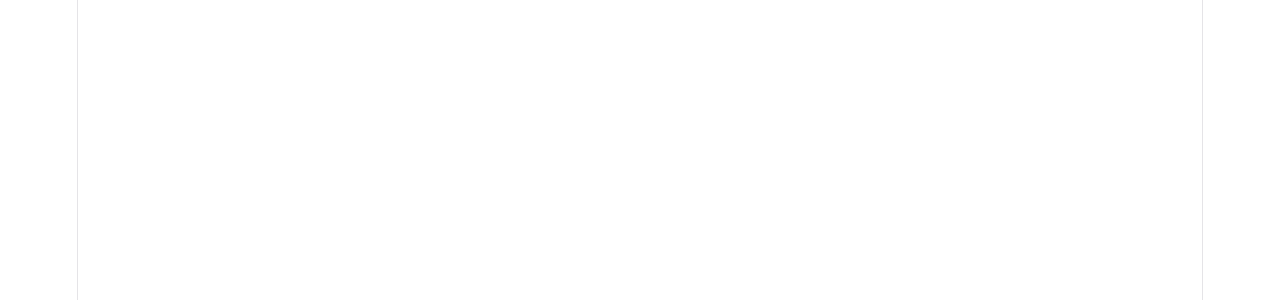
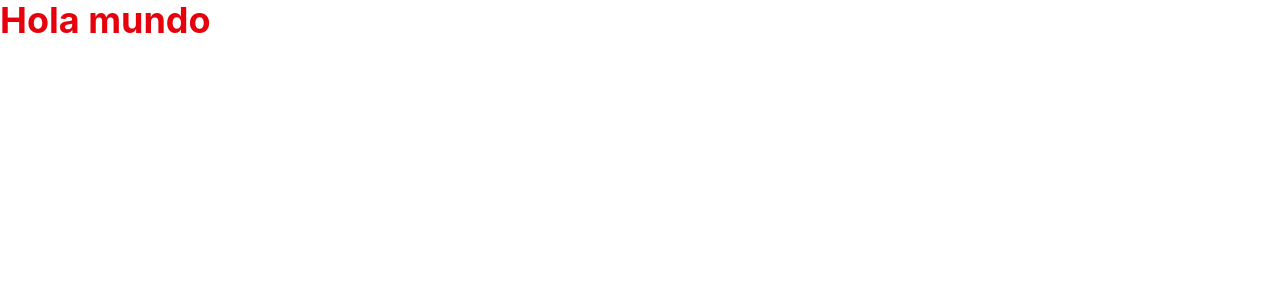
Before and after one commit to luisbr55/Portfolio, a React app: page / in a window 1280 px wide. Shown: the top 300 px of the page. Built offline with nearby package versions, Linux system fonts and the light colour scheme; the HTML template or start-up script is replaced by a standard one.

Commit message:
feat: add tailwind css

```diff
--- a/src/App.tsx
+++ b/src/App.tsx
@@ -1,3 +1,7 @@
 export default function App() {
-  return <main />;
+  return (
+    <main>
+      <h1 className="text-4xl font-bold text-red-600">Hola mundo</h1>
+    </main>
+  )
 }
--- a/src/index.css
+++ b/src/index.css
@@ -1,111 +1 @@
-:root {
-  --text: #6b6375;
-  --text-h: #08060d;
-  --bg: #fff;
-  --border: #e5e4e7;
-  --code-bg: #f4f3ec;
-  --accent: #aa3bff;
-  --accent-bg: rgba(170, 59, 255, 0.1);
-  --accent-border: rgba(170, 59, 255, 0.5);
-  --social-bg: rgba(244, 243, 236, 0.5);
-  --shadow:
-    rgba(0, 0, 0, 0.1) 0 10px 15px -3px, rgba(0, 0, 0, 0.05) 0 4px 6px -2px;
-
-  --sans: system-ui, 'Segoe UI', Roboto, sans-serif;
-  --heading: system-ui, 'Segoe UI', Roboto, sans-serif;
-  --mono: ui-monospace, Consolas, monospace;
-
-  font: 18px/145% var(--sans);
-  letter-spacing: 0.18px;
-  color-scheme: light dark;
-  color: var(--text);
-  background: var(--bg);
-  font-synthesis: none;
-  text-rendering: optimizeLegibility;
-  -webkit-font-smoothing: antialiased;
-  -moz-osx-font-smoothing: grayscale;
-
-  @media (max-width: 1024px) {
-    font-size: 16px;
-  }
-}
-
-@media (prefers-color-scheme: dark) {
-  :root {
-    --text: #9ca3af;
-    --text-h: #f3f4f6;
-    --bg: #16171d;
-    --border: #2e303a;
-    --code-bg: #1f2028;
-    --accent: #c084fc;
-    --accent-bg: rgba(192, 132, 252, 0.15);
-    --accent-border: rgba(192, 132, 252, 0.5);
-    --social-bg: rgba(47, 48, 58, 0.5);
-    --shadow:
-      rgba(0, 0, 0, 0.4) 0 10px 15px -3px, rgba(0, 0, 0, 0.25) 0 4px 6px -2px;
-  }
-
-  #social .button-icon {
-    filter: invert(1) brightness(2);
-  }
-}
-
-#root {
-  width: 1126px;
-  max-width: 100%;
-  margin: 0 auto;
-  text-align: center;
-  border-inline: 1px solid var(--border);
-  min-height: 100svh;
-  display: flex;
-  flex-direction: column;
-  box-sizing: border-box;
-}
-
-body {
-  margin: 0;
-}
-
-h1,
-h2 {
-  font-family: var(--heading);
-  font-weight: 500;
-  color: var(--text-h);
-}
-
-h1 {
-  font-size: 56px;
-  letter-spacing: -1.68px;
-  margin: 32px 0;
-  @media (max-width: 1024px) {
-    font-size: 36px;
-    margin: 20px 0;
-  }
-}
-h2 {
-  font-size: 24px;
-  line-height: 118%;
-  letter-spacing: -0.24px;
-  margin: 0 0 8px;
-  @media (max-width: 1024px) {
-    font-size: 20px;
-  }
-}
-p {
-  margin: 0;
-}
-
-code,
-.counter {
-  font-family: var(--mono);
-  display: inline-flex;
-  border-radius: 4px;
-  color: var(--text-h);
-}
-
-code {
-  font-size: 15px;
-  line-height: 135%;
-  padding: 4px 8px;
-  background: var(--code-bg);
-}
+@import "tailwindcss";
--- a/vite.config.ts
+++ b/vite.config.ts
@@ -1,7 +1,8 @@
 import react from '@vitejs/plugin-react'
+import tailwindcss from '@tailwindcss/vite'
 import { defineConfig } from 'vite'
 
 // https://vite.dev/config/
 export default defineConfig({
-  plugins: [react()],
+  plugins: [react(), tailwindcss()],
 })
```
